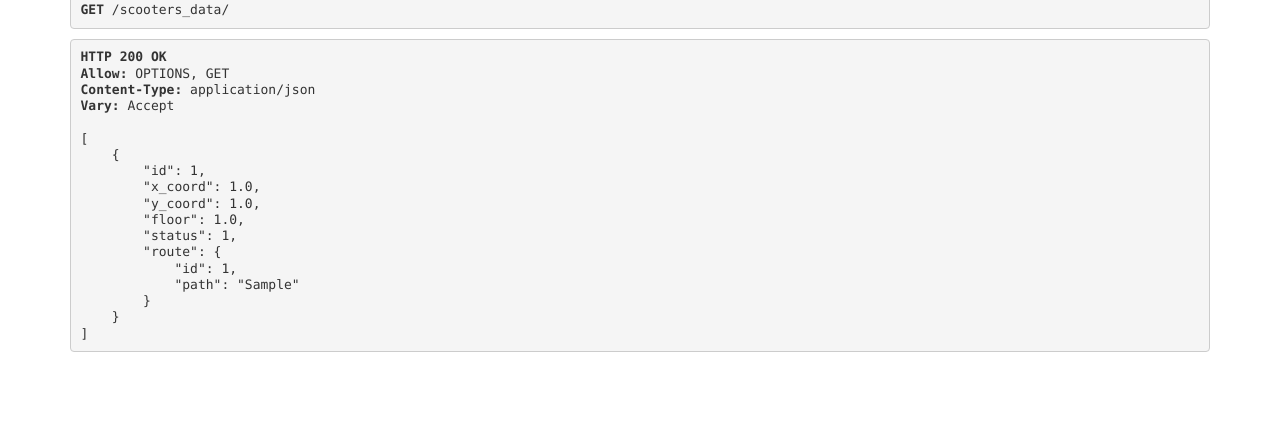
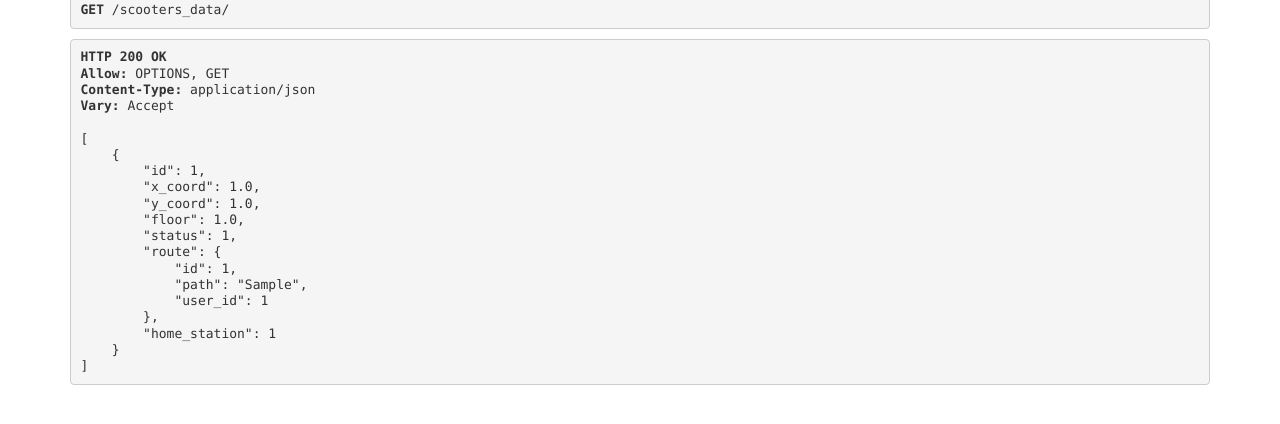
Before and after one commit to IKholopov/gyros_of_hummus, a Django app: a page that uses web/rebu/views.py in a window 1280 px wide. Shown: the part 289-713 px from the top of the page. Run offline with Django 3.2, Linux system fonts and the light colour scheme; tables that the repository leaves empty hold one stand-in row (values such as "Sample post"); some libraries are stand-ins or nearby versions.

Commit message:
lotsofstuff

```diff
--- a/web/rebu/models.py
+++ b/web/rebu/models.py
@@ -17,6 +17,13 @@ class Office(models.Model):
 
 class Route(models.Model):
     path = models.TextField()
+    user_id = models.IntegerField()
+
+
+class Station(models.Model):
+    x_coord = models.FloatField(blank=False)
+    y_coord = models.FloatField(blank=False)
+    floor = models.IntegerField(blank=False)
 
 SCOOTER_STATUS_FREE = 0
 SCOOTER_STATUS_BUSY = 1
@@ -28,8 +35,4 @@ class Scooter(models.Model):
     floor = models.IntegerField(blank=False)
     status = models.IntegerField(blank=False, default=SCOOTER_STATUS_FREE)
     route = models.ForeignKey(Route, on_delete=models.CASCADE, blank=True, null=True)
-
-class Station(models.Model):
-    x_coord = models.FloatField(blank=False)
-    y_coord = models.FloatField(blank=False)
-    floor = models.IntegerField(blank=False)
+    home_station = models.ForeignKey(Station, null=True)
--- a/web/rebu/serializers.py
+++ b/web/rebu/serializers.py
@@ -28,6 +28,7 @@ class MapLayerSerializer(serializers.Serializer):
 class RouteSerializer(serializers.Serializer):
     id = serializers.IntegerField(read_only=True)
     path = serializers.CharField(required=True)
+    user_id = serializers.IntegerField()
 
     def create(selfself, validated_data):
         return Route.objects.create(**validated_data)
@@ -39,6 +40,7 @@ class ScooterSerializer(serializers.Serializer):
     floor = serializers.FloatField(required=True)
     status = serializers.IntegerField(required=True)
     route = serializers.PrimaryKeyRelatedField(read_only=True)
+    home_station = serializers.PrimaryKeyRelatedField(read_only=True)
 
     def create(self, validated_data):
         return Scooter.objects.create(**validated_data)
--- a/web/rebu/templates/editor.html
+++ b/web/rebu/templates/editor.html
@@ -20,12 +20,12 @@
         <a class="mark button" id="blue_marker" onclick="switchMarker(0)">Road</a>
         <a class="mark button" id="yellow_marker" onclick="switchMarker(2)">Lift</a>
         <a class="mark button" id="green_marker" onclick="switchMarker(3)">Office</a>
-        <input id="office_name" value="20"/>
+        <input id="office_name" value="B-65"/>
     </div>
     <div id="office_list"></div>
     <ul class="">
-        <li>Width: <input id="width" value="20"/></li>
-        <li>Height: <input id="height" value="20"/></li>
+        <li>Width: <input id="width" value="40"/></li>
+        <li>Height: <input id="height" value="40"/></li>
         <li>Title: <input id="title" value="Floor title"/>
         <li>Floor <input id="floor" value="0"/></li>
         <li>Align:</li>
--- a/web/rebu/views.py
+++ b/web/rebu/views.py
@@ -9,7 +9,7 @@ from rest_framework.response import Response
 from . import models
 from .livesession import iterate
 from .find_path import find_shortest_path
-from .models import MapLayer, Office, Scooter, Route
+from .models import MapLayer, Office, Scooter, Route, Station
 from .serializers import MapLayerSerializer, OfficeSerializer, RouteSerializer, ScooterSerializer
 
 
@@ -83,6 +83,10 @@ def map_layer(request, floor):
 
 @api_view(['GET'])
 def navigate(request):
+    user_id = request.GET.get('user_id')
+    if user_id:
+        routes = Route.objects.filter(user_id)
+        routes.delete()
     floor_from = request.GET.get('floor_from')
     floor_to = request.GET.get('floor_to')
     x_from = request.GET.get('x_from')
@@ -91,8 +95,14 @@ def navigate(request):
     y_to = request.GET.get('y_to')
     if not floor_from or not floor_to or not x_from or not y_from or not x_to or not y_to:
         return Response(status=status.HTTP_404_NOT_FOUND)
-    return Response(find_shortest_path(int(floor_from), (float(y_from), float(x_from)),
-                                       int(floor_to), (float(y_to), float(x_to))), status=status.HTTP_200_OK)
+    path = find_shortest_path(int(floor_from), (float(y_from), float(x_from)),
+                                       int(floor_to), (float(y_to), float(x_to)))
+    data = { 'path': path, 'user_id': user_id}
+    serializer = RouteSerializer(data=data)
+    serializer.save()
+    return Response(path, status=status.HTTP_200_OK)
+
+@api_view()
 
 @api_view(['POST'])
 def create_route(request):
@@ -100,13 +110,13 @@ def create_route(request):
     route = request.POST.get('path', '')
     if not route:
         return Response(status=status.HTTP_400_BAD_REQUEST)
-    scooters = Scooter.objects.filter(status__in = [models.SCOOTER_STATUS_FREE, models.SCOOTER_STATUS_RETURNING])
-    if len(scooters.values()) == 0:
-        return Response("All resources are busy", status=status.HTTP_408_REQUEST_TIMEOUT)
     serializer = RouteSerializer(data=request.data)
+    scooters = Scooter.objects.filter(status__in=[models.SCOOTER_STATUS_FREE], )
     if serializer.is_valid():
         instance = serializer.save()
-        logging.error(instance)
+    if len(scooters.values()) == 0:
+        return Response("All resources are busy", status=status.HTTP_201_CREATED)
+    else:
         sc = Scooter.objects.get(id=scooters.values()[0]['id'])
         sc.route_id = instance.id
         sc.status = models.SCOOTER_STATUS_BUSY
@@ -124,6 +134,33 @@ def iterate_step(request):
         tick = 3
         new_pose, new_floor, new_path = iterate([scooter['x_coord'], scooter['y_coord']], scooter['floor'], path, speed, tick)
         if len(new_path) == 0:
+            scooter['status'] = models.SCOOTER_STATUS_RETURNING
+            station = Station.objects.get(id=scooter['home_station_id'])
+            path = find_shortest_path(scooter['floor'], [scooter['x_coord'], scooter['y_coord']],
+                                      station.floor, [station.x_coord, station.y_coord])
+            path_serializer = RouteSerializer(data={'path': path, 'user_id':1})
+            inst = path_serializer.save()
+            scooter['route_id'] = inst.id
+            route.delete()
+        else:
+            route.path = json.dumps(new_path)
+            route.save()
+
+        scooter['x_coord'] = new_pose[0]
+        scooter['y_coord'] = new_pose[1]
+        scooter['floor'] = new_floor
+
+        sc = Scooter.objects.filter(id=scooter['id'])
+        sc.update_or_create(scooter)
+    scooters.update()
+    scooters = scooters = Scooter.objects.filter(status=models.SCOOTER_STATUS_RETURNING)
+    for scooter in scooters.values():
+        route = Route.objects.get(id=scooter['route_id'])
+        path = json.loads(route.path)
+        speed = 0.2
+        tick = 3
+        new_pose, new_floor, new_path = iterate([scooter['x_coord'], scooter['y_coord']], scooter['floor'], path, speed, tick)
+        if len(new_path) == 0:
             scooter['status'] = models.SCOOTER_STATUS_FREE
             scooter['route_id'] = None
             route.delete()
@@ -134,7 +171,7 @@ def iterate_step(request):
         scooter['x_coord'] = new_pose[0]
         scooter['y_coord'] = new_pose[1]
         scooter['floor'] = new_floor
-        logging.error(scooters.values())
+
         sc = Scooter.objects.filter(id=scooter['id'])
         sc.update_or_create(scooter)
     scooters.update()
@@ -146,13 +183,15 @@ def scooters_data(request):
     serializer = ScooterSerializer(scooters, many=True)
     data = serializer.data
     for scooter in data:
-        scooter['route'] = RouteSerializer(Route.objects.get(id=scooter['route'])).data
+        if scooter['route']:
+            scooter['route'] = RouteSerializer(Route.objects.get(id=scooter['route'])).data
     return Response(data, status=status.HTTP_200_OK)
 
 @api_view(['POST'])
 def add_scooters(request):
-    serializer = ScooterSerializer(data=request.data)
+    data = request.POST.copy()
+    serializer = ScooterSerializer(data=data)
     if serializer.is_valid():
-        serializer.save()
+        serializer.save(home_station=Station.objects.get(floor=data['floor']))
         return Response(serializer.data, status=status.HTTP_201_CREATED)
     return Response(serializer.errors, status=status.HTTP_400_BAD_REQUEST)
--- a/web/static/redu/styles/style.css
+++ b/web/static/redu/styles/style.css
@@ -5,7 +5,7 @@ li{
 
 li input{
     position: absolute;
-    left:10em;
+    left:12em;
 
 }
 
@@ -32,7 +32,8 @@ li input{
   left: 0;
 }
 .mark {
-    width: 2.5em;
+    text-align: center;
+    width: 3em;
     height: 1em;
 }
 #blanket {
```
